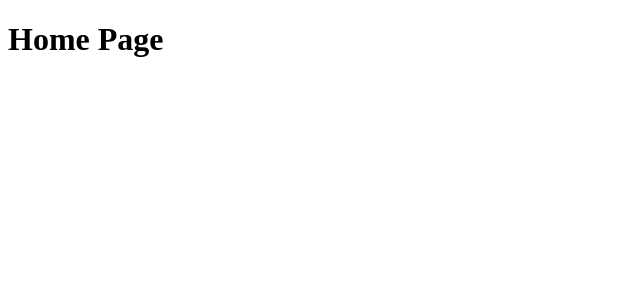
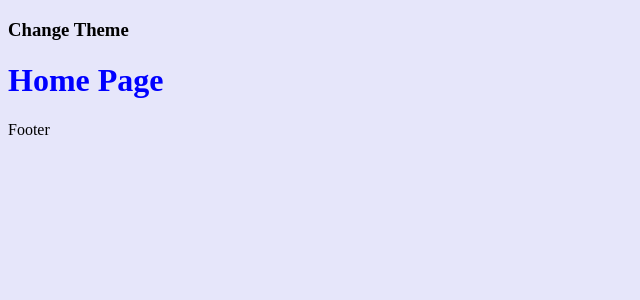
Before and after one commit to AbdulQadir92/nextjs_styledcomps-redux, a Next.js app: page / in a window 1280 px wide. Shown: the top 300 px of the page, without its empty margins (0-640 px from the left). Built offline with nearby package versions, Linux system fonts and the light colour scheme.

Commit message:
Added basic structure with styled components

```diff
--- /dev/null
+++ b/components/Footer.tsx
@@ -0,0 +1,9 @@
+
+
+const Footer = () => {
+  return (
+    <div>Footer</div>
+  )
+}
+
+export default Footer
--- /dev/null
+++ b/components/Layout.tsx
@@ -0,0 +1,14 @@
+import Navbar from "./Navbar";
+import Footer from "./Footer";
+
+const Layout = ({ children, toggleTheme }: any) => {
+  return (
+    <div>
+      <Navbar toggleTheme={toggleTheme} />
+        <div>{children}</div>
+      <Footer />
+    </div>
+  );
+};
+
+export default Layout;
--- /dev/null
+++ b/components/Navbar.tsx
@@ -0,0 +1,11 @@
+
+
+const Navbar = ({toggleTheme}:any) => {
+  return (
+    <div>
+      <h3 onClick={toggleTheme}>Change Theme</h3>
+    </div>
+  )
+}
+
+export default Navbar
--- a/next.config.js
+++ b/next.config.js
@@ -2,6 +2,7 @@
 const nextConfig = {
   reactStrictMode: true,
   swcMinify: true,
+  styledComponents: true
 }
 
 module.exports = nextConfig
--- a/pages/_app.tsx
+++ b/pages/_app.tsx
@@ -1,6 +1,25 @@
+import { useState } from 'react'
 import type { AppProps } from 'next/app'
+import Layout from '../components/Layout'
+
+import GlobalStyles from '../styles/Global'
+import {ThemeProvider} from 'styled-components'
+import { LightTheme } from '../styles/themes/LightTheme'
+import { DarkTheme } from '../styles/themes/DarkTheme'
 
 
 export default function App({ Component, pageProps }: AppProps) {
-  return <Component {...pageProps} />
+  const [isLight, setIsLight] = useState(true);
+  const toggleTheme = () => {
+    setIsLight(!isLight);
+  }
+
+  return (
+    <ThemeProvider theme={isLight ? LightTheme : DarkTheme}>
+      <GlobalStyles />
+      <Layout toggleTheme={toggleTheme}>
+        <Component {...pageProps} />
+      </Layout>
+    </ThemeProvider>
+  )
 }
--- a/pages/index.tsx
+++ b/pages/index.tsx
@@ -1,5 +1,5 @@
 import Head from 'next/head'
-
+import { HomeStyled } from '../styles/pages/Home.styled'
 
 export default function Home() {
   return (
@@ -8,9 +8,9 @@ export default function Home() {
         <title>Create Next App</title>
         <link rel="icon" href="/favicon.ico" />
       </Head>
-      <div>
+      <HomeStyled>
         <h1>Home Page</h1>
-      </div>
+      </HomeStyled>
     </div>
   )
 }
--- /dev/null
+++ b/styles/Global.tsx
@@ -0,0 +1,9 @@
+import {createGlobalStyle} from 'styled-components'
+
+const GlobalStyles = createGlobalStyle`
+    body {
+        background: lavender;
+    }
+`
+
+export default GlobalStyles
--- /dev/null
+++ b/styles/pages/Home.styled.tsx
@@ -0,0 +1,5 @@
+import styled from 'styled-components'
+
+export const HomeStyled = styled.div`
+    color: ${({theme}) => theme.colors.darkColor}
+`
--- /dev/null
+++ b/styles/themes/DarkTheme.tsx
@@ -0,0 +1,6 @@
+
+export const DarkTheme = {
+    colors: {
+        darkColor: 'lightgrey'
+    }
+}
--- /dev/null
+++ b/styles/themes/LightTheme.tsx
@@ -0,0 +1,6 @@
+
+export const LightTheme = {
+    colors: {
+        darkColor: 'blue'
+    }
+}
```
Also changed, not shown: package.json (+9 -0 lines), pages/about.tsx (added, +9 -0 lines), 1 other file (tests, documents, lock files or other folders).
